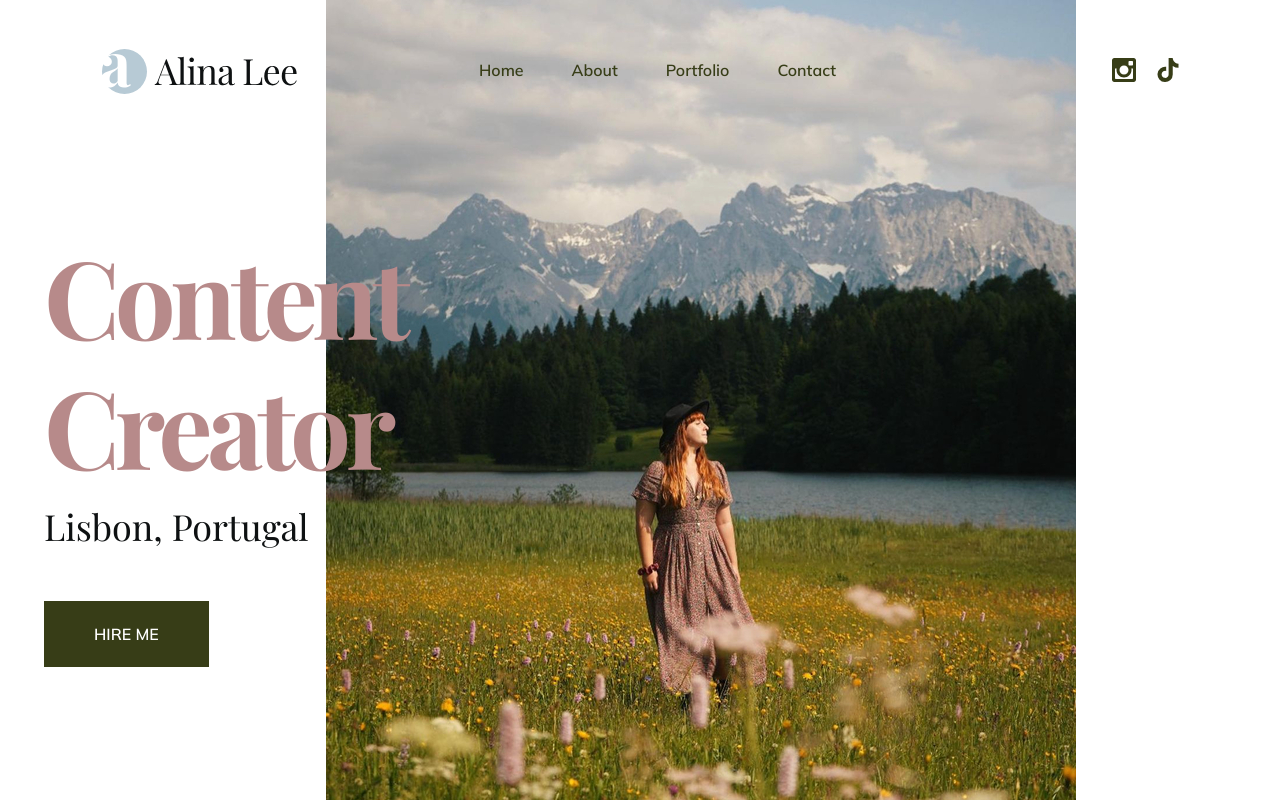
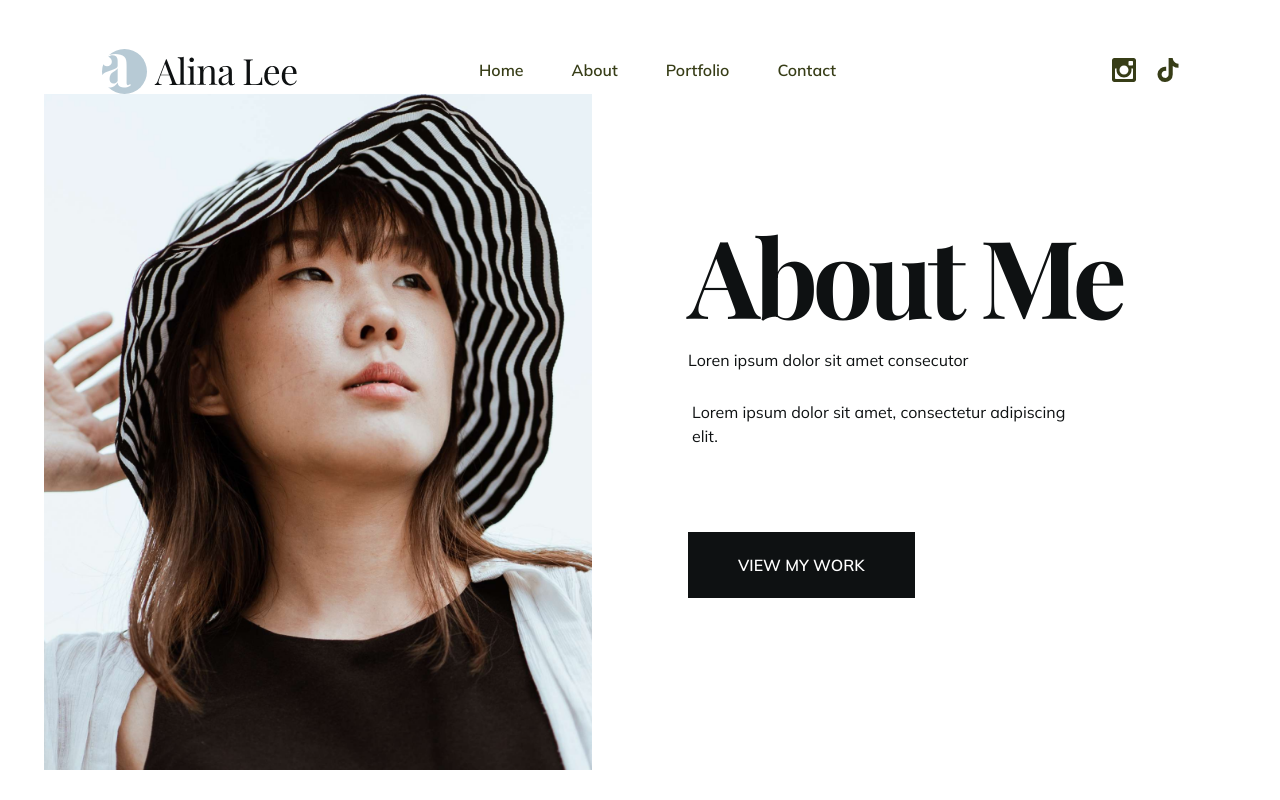
Before and after one commit to PedroRobalo1994/sandra-website, a React (Create React App) app: page /#/about in a window 1280 px wide. Before the commit this address led to /. Built offline with nearby package versions, Linux system fonts and the light colour scheme; the HTML template or start-up script is replaced by a standard one; a web font is replaced by a local one.

Commit message:
Fix routing

```diff
--- a/src/App.js
+++ b/src/App.js
@@ -1,6 +1,6 @@
 // Import libraries
 import React from 'react';
-import { BrowserRouter as Router } from 'react-router-dom';
+import { HashRouter as Router} from 'react-router-dom';
 import Header from './components/Header';
 import AnimRoutes from './components/AnimRoutes';
 
--- a/src/components/Header.js
+++ b/src/components/Header.js
@@ -8,15 +8,15 @@ const Header = () => {
   return <header className='fixed w-full px-[30px] lg:px-[100px] z-30 h-[100px] lg:h-[140px] flex items-center'>
     <div className='flex flex-col lg:flex-row lg:items-center w-full justify-between'>
       {/*logo*/}
-      <Link to={'sandra-website/home/'} className='max-w-[200px]'>
+      <Link to={'/'} className='max-w-[200px]'>
         <img src={Logo} alt='' />
       </Link>
       {/* nav - initialy hidden - show on desktop mode */}
       <nav className='hidden lg:flex  gap-x-12 font-semibold'>
-        <Link to={'sandra-website/home/'} className='text-[#373D17] hover:text-primary transition'>Home</Link>
-        <Link to={'sandra-website/about'} className='text-[#373D17] hover:text-primary transition'>About</Link>
-        <Link to={'sandra-website/portfolio'} className='text-[#373D17] hover:text-primary transition'>Portfolio</Link>
-        <Link to={'sandra-website/contact'} className='text-[#373D17] hover:text-primary transition'>Contact</Link>
+        <Link to={'/'} className='text-[#373D17] hover:text-primary transition'>Home</Link>
+        <Link to={'/about'} className='text-[#373D17] hover:text-primary transition'>About</Link>
+        <Link to={'/portfolio'} className='text-[#373D17] hover:text-primary transition'>Portfolio</Link>
+        <Link to={'/contact'} className='text-[#373D17] hover:text-primary transition'>Contact</Link>
       </nav>
       <Socials/>
       <MobileNav/>
--- a/src/components/MobileNav.js
+++ b/src/components/MobileNav.js
@@ -1,11 +1,9 @@
 import React, { useState } from 'react';
 import { IoMdClose } from 'react-icons/io'
 import { CgMenuRight } from 'react-icons/cg'
-// import link
 import { Link } from 'react-router-dom';
-// import motion
 import { motion } from 'framer-motion';
-// menu variants
+
 const menuVariants = {
   hidden: {
     x: '100%',
--- a/src/pages/About.js
+++ b/src/pages/About.js
@@ -22,7 +22,7 @@ const About = () => {
           <br/>
           <p className='p-1' >Lorem ipsum dolor sit amet, consectetur adipiscing elit.</p>
           </p>
-          <Link to={'sandra-website/portfolio'} className='btn mt-8'>View my work</Link>
+          <Link to={'/portfolio'} className='btn mt-8'>View my work</Link>
         </motion.div>
       </div>
     </div>
--- a/src/pages/Home.js
+++ b/src/pages/Home.js
@@ -13,7 +13,7 @@ const Home = () => {
         <motion.div initial={{opacity: 0, y:"-50%"}} animate={{opacity: 1, y:0}} exit={{opacity:0, y:"-50%"}} transition={{transition1}} className='w-full pt-36 pb-14 lg:pt-0 lg:pb-0 lg:w-auto z-10 lg:absolute flex flex-col justify-center items-center lg:items-start'><h1 className='h1 text-[#b78a8a]'>Content <br/> Creator
         </h1>
         <p className='text-[26px] lg:text-[36px] font-primary mb-4 lg:mb-12'>Lisbon, Portugal</p>
-        <Link to={'sandra-website/contact'} className='btn bg-[#373D17] mb-[30px]'>hire me</Link>
+        <Link to={'/contact'} className='btn bg-[#373D17] mb-[30px]'>hire me</Link>
         </motion.div>
         {/* img */}
         <div className='flex justify-end'>
--- a/src/pages/Portfolio.js
+++ b/src/pages/Portfolio.js
@@ -21,7 +21,7 @@ const Portfolio = () => {
             <br/>
             <p className='p-1' >Lorem ipsum dolor sit amet, consectetur adipiscing elit.</p>
             </p>
-            <Link to={'sandra-website/contact'} className='btn mb-[30px] mx-auto lg:mx-0'>Hire me</Link>
+            <Link to={'/contact'} className='btn mb-[30px] mx-auto lg:mx-0'>Hire me</Link>
           </motion.div>
           {/* image grid */}
           <div className='grid grid-cols-2 lg:gap-2'>
```
